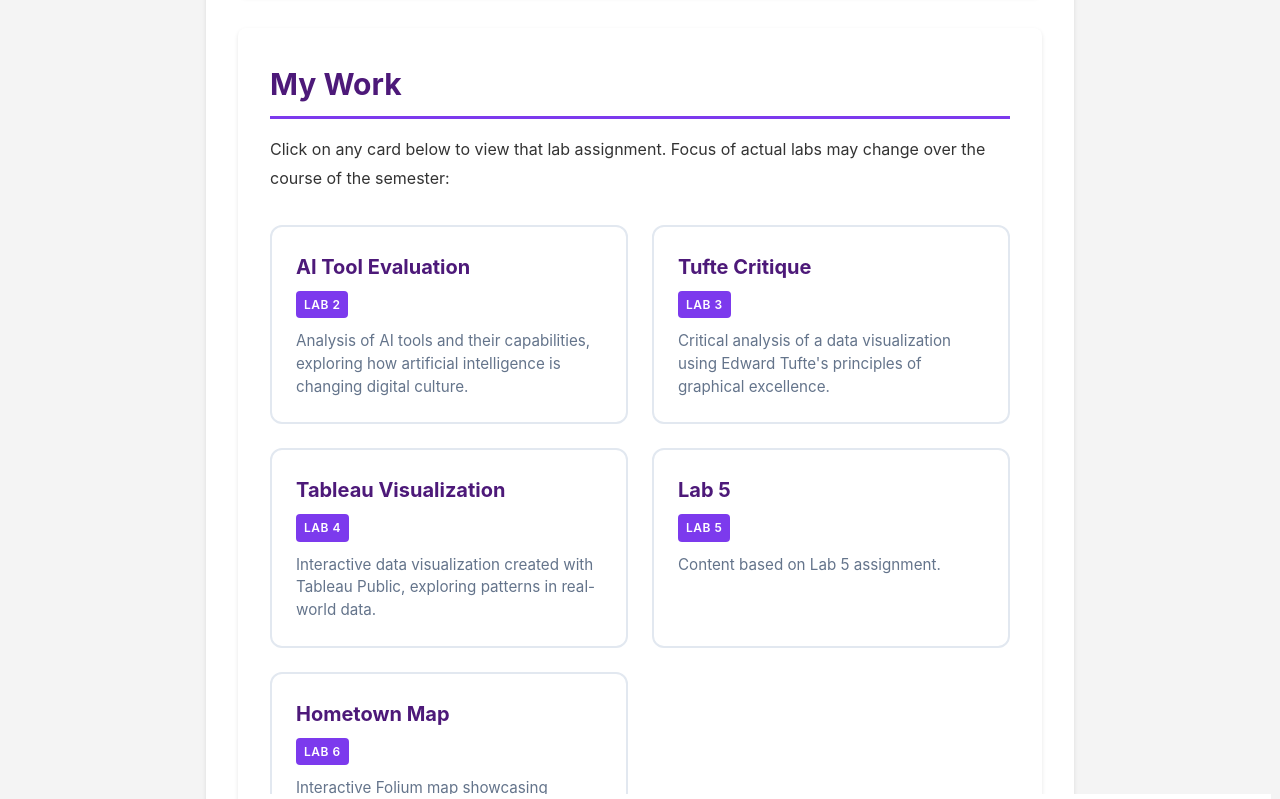
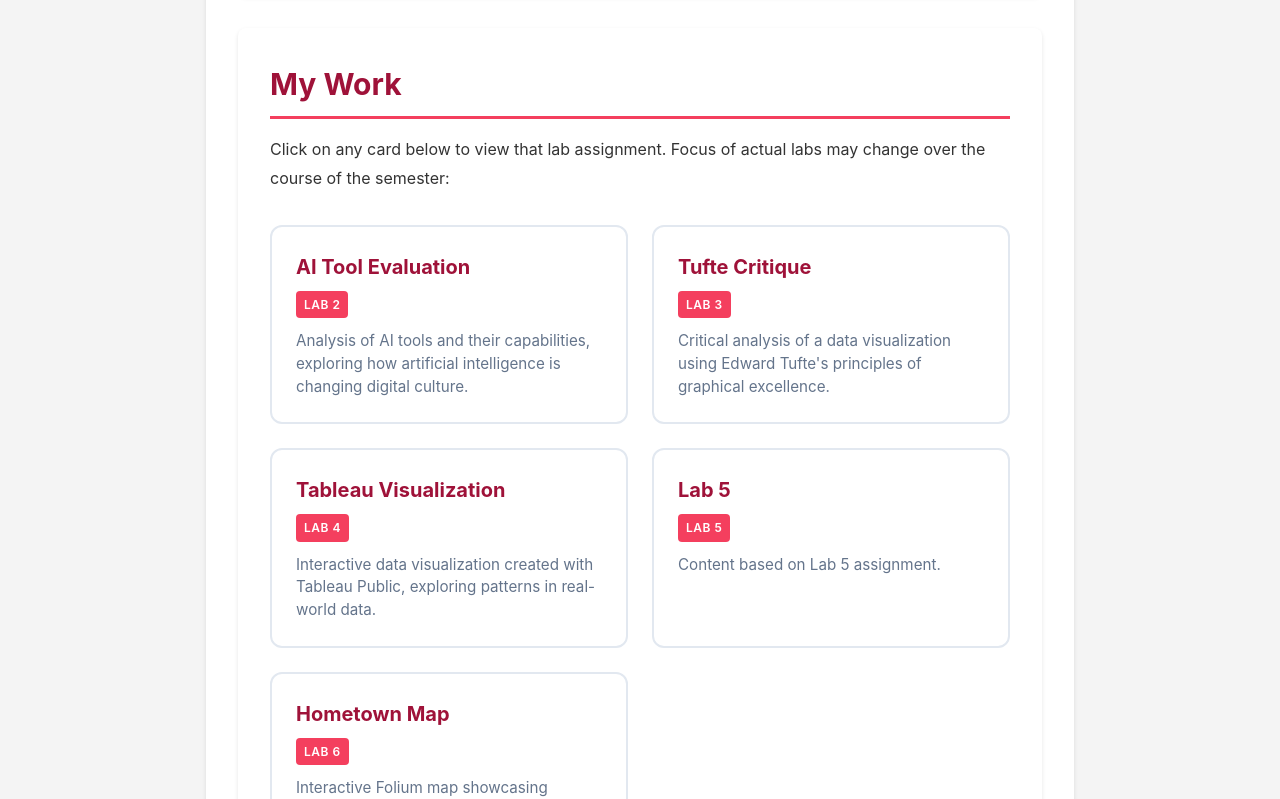
Before and after one commit to k-clavijo-1/DCDA40833-portfolio, a plain HTML site: page index.html in a window 1280 px wide. Shown: the part 2001-2800 px from the top of the page. Drawn offline with Linux system fonts and the light colour scheme.

Commit message:
Update styles.css

```diff
--- a/css/styles.css
+++ b/css/styles.css
@@ -7,9 +7,10 @@
    CSS Variables (Color Scheme)
    ========================= */
 :root {
-    --primary-color: #4d1979;      /* TCU Purple */
-    --secondary-color: #7c3aed;    /* Light Purple */
-    --accent-color: #ffd700;       /* Gold accent */
+   --primary-color: #9f1239;
+--secondary-color: #f43f5e;
+--accent-color: #fbbf24;
+
     --text-color: #333;            /* Dark gray for text */
     --text-secondary: #64748b;     /* Lighter gray for captions */
     --bg-color: #f4f4f4;           /* Light background */
```
